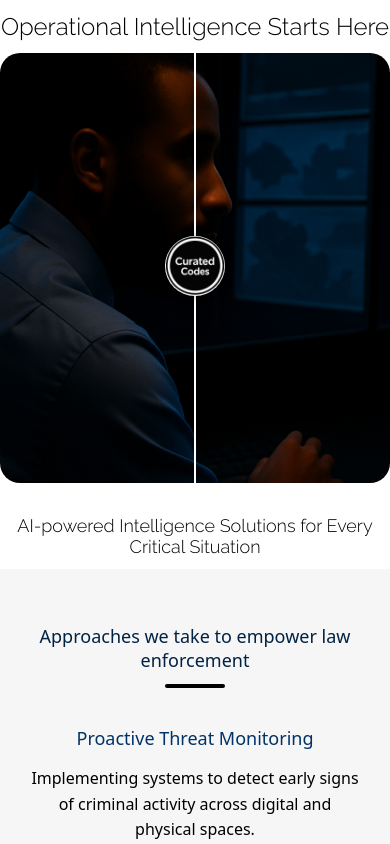
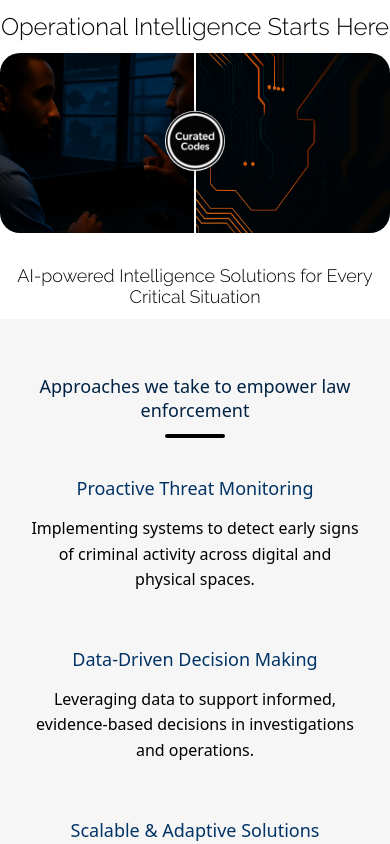
Before and after one commit to Sameena10/curatedcodestech, a React (Vite) app: page / in a window 390 px wide. Built offline with nearby package versions, Linux system fonts and the light colour scheme.

Commit message:
Your meaningful commit message

```diff
--- a/src/Page/HomePage.css
+++ b/src/Page/HomePage.css
@@ -74,6 +74,17 @@
     font-size: 26px;
   }
 
+  .banner-images {
+    flex-direction: row;
+    height: 320px; /* adjust for tablets/laptops */
+  }
+
+  .side-img {
+    width: 50%;
+    height: 100%;
+    object-fit: cover;
+  }
+
   .circle-img {
     width: 100px;
     height: 100px;
@@ -84,6 +95,7 @@
   }
 }
 
+
 @media (max-width: 768px) {
   .hero-heading {
     font-size: 30px;
@@ -93,6 +105,17 @@
   .heros-heading {
     font-size: 20px;
     margin: 16px 0;
+  }
+
+  .banner-images {
+    flex-direction: row; /* Ensure row layout remains */
+    height: 220px;        /* Adjust height for smaller screens */
+  }
+
+  .side-img {
+    width: 50%;
+    height: 100%;
+    object-fit: cover;
   }
 
   .circle-img {
@@ -114,6 +137,17 @@
   .heros-heading {
     font-size: 18px;
     margin: 12px 0;
+  }
+
+  .banner-images {
+    flex-direction: row;
+    height: 180px;
+  }
+
+  .side-img {
+    width: 50%;
+    height: 100%;
+    object-fit: cover;
   }
 
   .circle-img {
```
